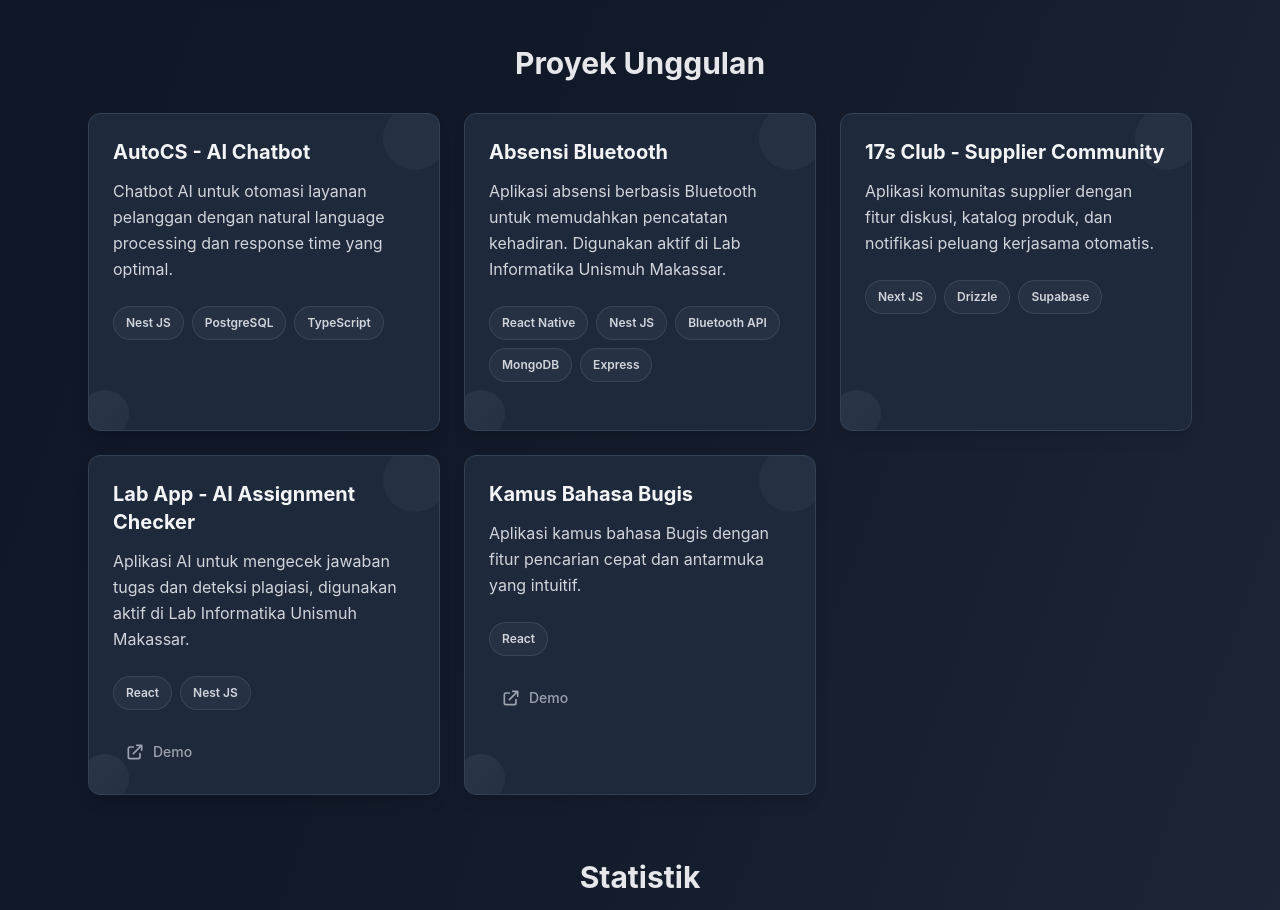
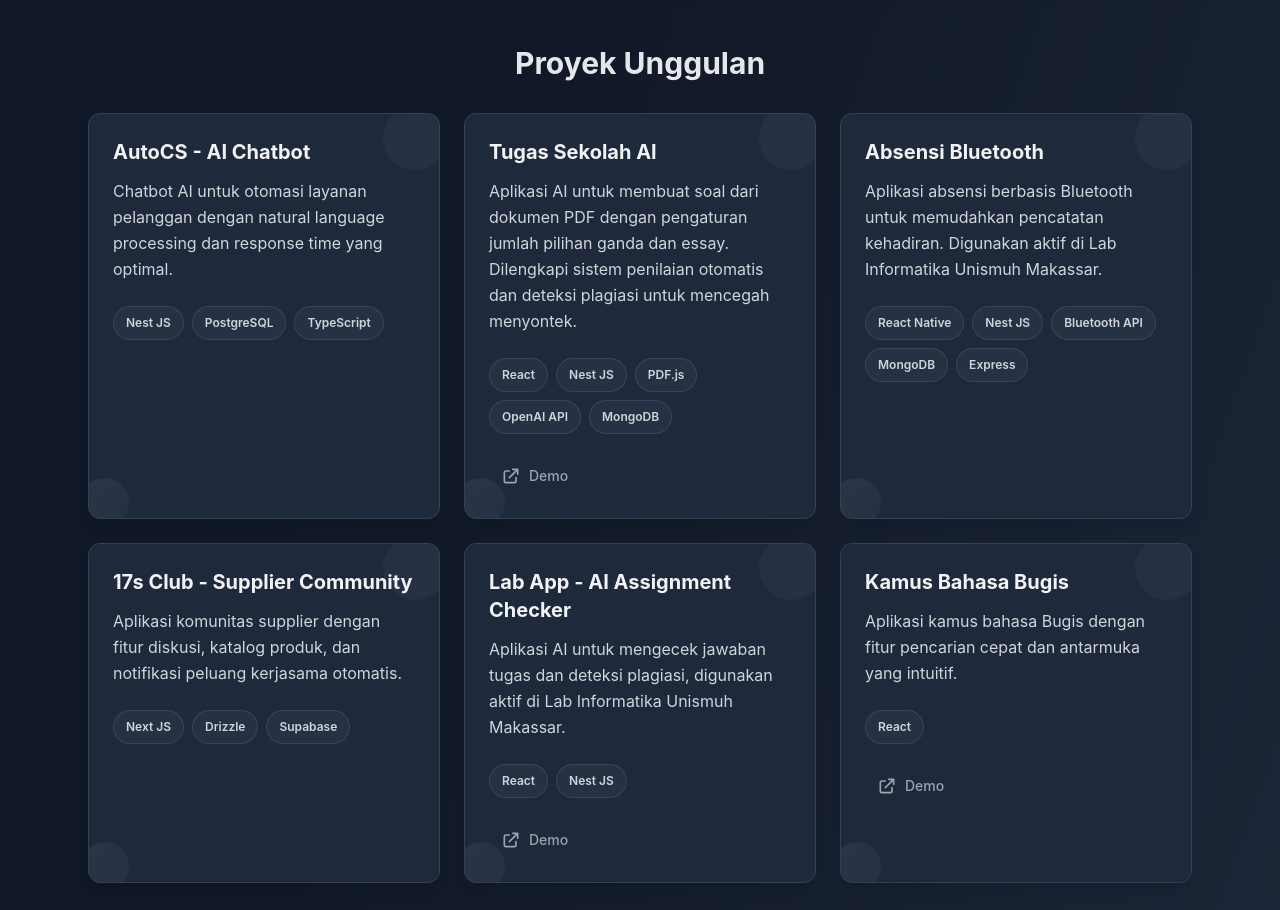
Before and after one commit to Frasydi/My-CV, a React (Vite) app: page / in a window 1280 px wide. Shown: the part 2020-2930 px from the top of the page. Built offline with nearby package versions, Linux system fonts and the light colour scheme.

Commit message:
fix something

```diff
--- a/src/App.tsx
+++ b/src/App.tsx
@@ -65,6 +65,12 @@ function App() {
       // githubUrl: 'https://github.com/fachri-rasyidi/autocs-chatbot'
     },
     {
+      title: 'Tugas Sekolah AI',
+      description: 'Aplikasi AI untuk membuat soal dari dokumen PDF dengan pengaturan jumlah pilihan ganda dan essay. Dilengkapi sistem penilaian otomatis dan deteksi plagiasi untuk mencegah menyontek.',
+      technologies: ['React', 'Nest JS', 'PDF.js', 'OpenAI API', 'MongoDB'],
+      demoUrl: 'https://sekolah.frasydi.site'
+    },
+    {
       title : "Absensi Bluetooth",
       description: 'Aplikasi absensi berbasis Bluetooth untuk memudahkan pencatatan kehadiran. Digunakan aktif di Lab Informatika Unismuh Makassar.',
       technologies: ['React Native', 'Nest JS', 'Bluetooth API', 'MongoDB', 'Express'],
@@ -87,6 +93,7 @@ function App() {
       technologies: ['React'],
       demoUrl: 'https://kamusbahasabugis.kemdikbud.go.id'
     },
+
 
   ];
 
```
Also changed, not shown: src/App-new.tsx (added), src/App_backup.tsx (added).
